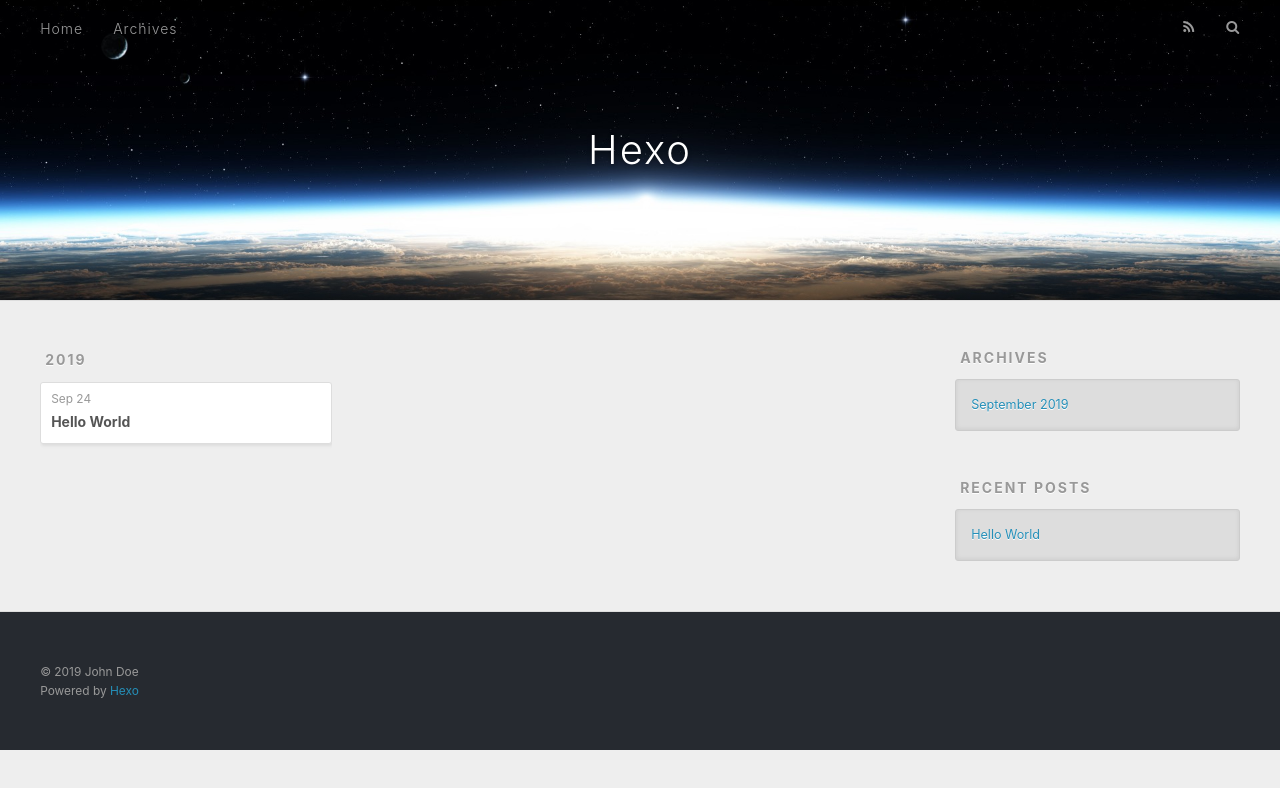
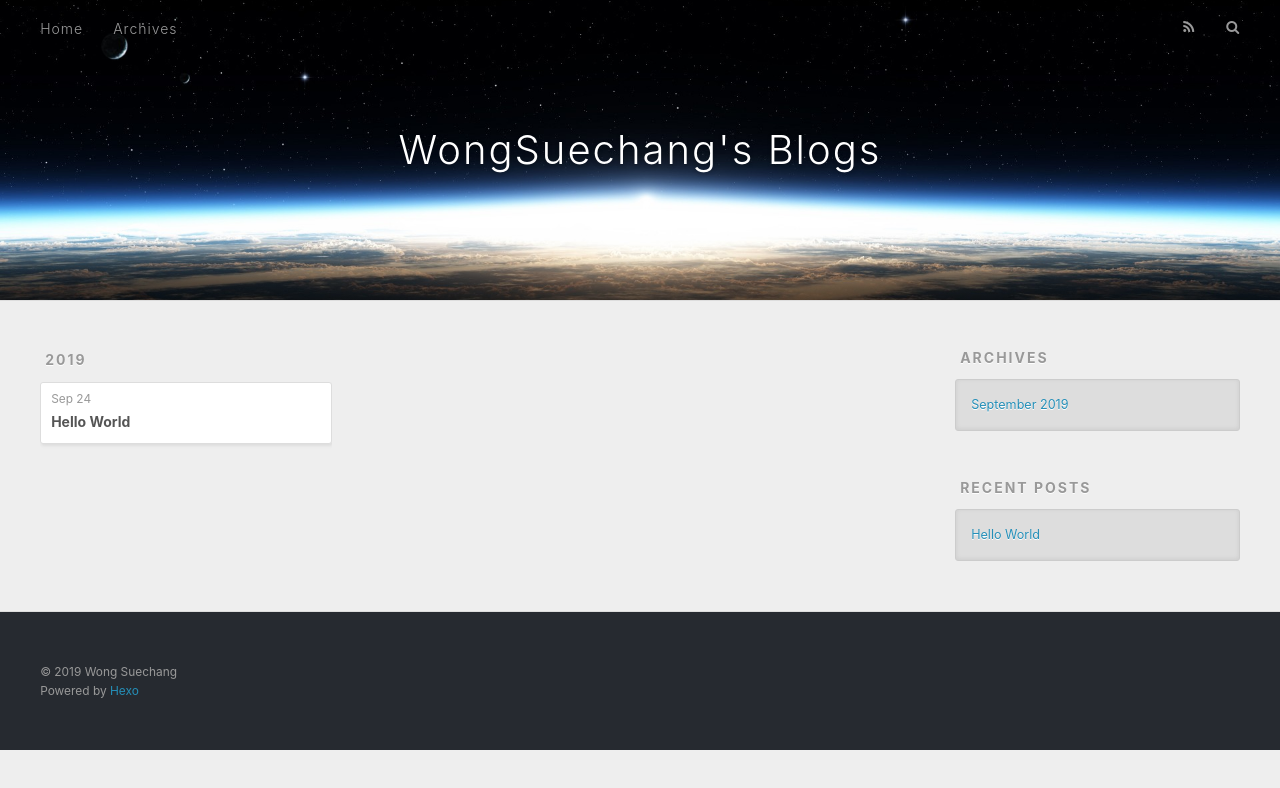
Before and after one commit to WongSuechang/wongsuechang.github.io, a plain HTML site: page archives/2019/09/index.html in a window 1280 px wide. Drawn offline with nearby package versions, Linux system fonts and the light colour scheme.

Commit message:
Site updated: 2019-09-24 13:08:38

```diff
--- a/archives/2019/09/index.html
+++ b/archives/2019/09/index.html
@@ -5,17 +5,17 @@
 
 
 
-  <title>Archives: 2019/9 | Hexo</title>
+  <title>Archives: 2019/9 | WongSuechang&#39;s Blogs</title>
   <meta name="viewport" content="width=device-width, initial-scale=1, maximum-scale=1">
   <meta property="og:type" content="website">
-<meta property="og:title" content="Hexo">
+<meta property="og:title" content="WongSuechang&#39;s Blogs">
 <meta property="og:url" content="http://yoursite.com/archives/2019/09/index.html">
-<meta property="og:site_name" content="Hexo">
-<meta property="og:locale" content="en">
+<meta property="og:site_name" content="WongSuechang&#39;s Blogs">
+<meta property="og:locale" content="zh-Hans">
 <meta name="twitter:card" content="summary">
-<meta name="twitter:title" content="Hexo">
+<meta name="twitter:title" content="WongSuechang&#39;s Blogs">
 
-    <link rel="alternate" href="/atom.xml" title="Hexo" type="application/atom+xml">
+    <link rel="alternate" href="/atom.xml" title="WongSuechang&#39;s Blogs" type="application/atom+xml">
 
 
     <link rel="icon" href="/favicon.png">
@@ -34,7 +34,7 @@
   <div id="header-outer" class="outer">
     <div id="header-title" class="inner">
       <h1 id="logo-wrap">
-        <a href="/" id="logo">Hexo</a>
+        <a href="/" id="logo">WongSuechang&#39;s Blogs</a>
       </h1>
 
     </div>
@@ -139,7 +139,7 @@
 
   <div class="outer">
     <div id="footer-info" class="inner">
-      &copy; 2019 John Doe<br>
+      &copy; 2019 Wong Suechang<br>
       Powered by <a href="http://hexo.io/" target="_blank">Hexo</a>
     </div>
   </div>
```
Also changed, not shown: 2019/09/24/hello-world/index.html (+7 -7 lines), archives/2019/index.html (+8 -8 lines), archives/index.html (+8 -8 lines), index.html (+9 -9 lines).
